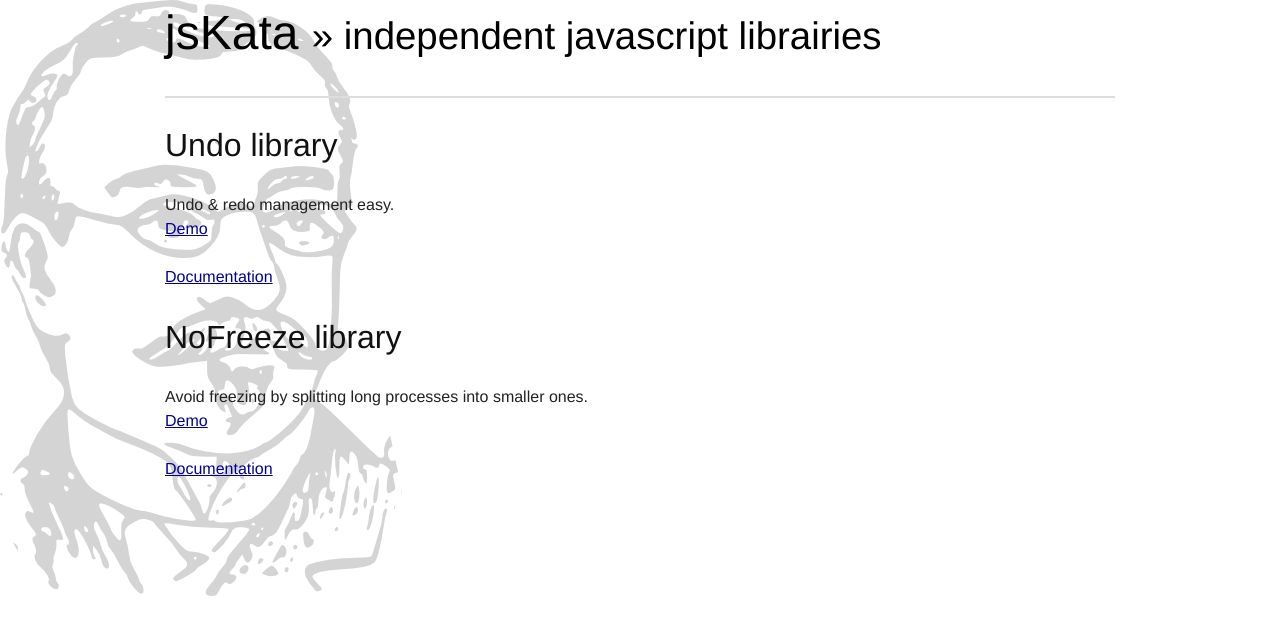
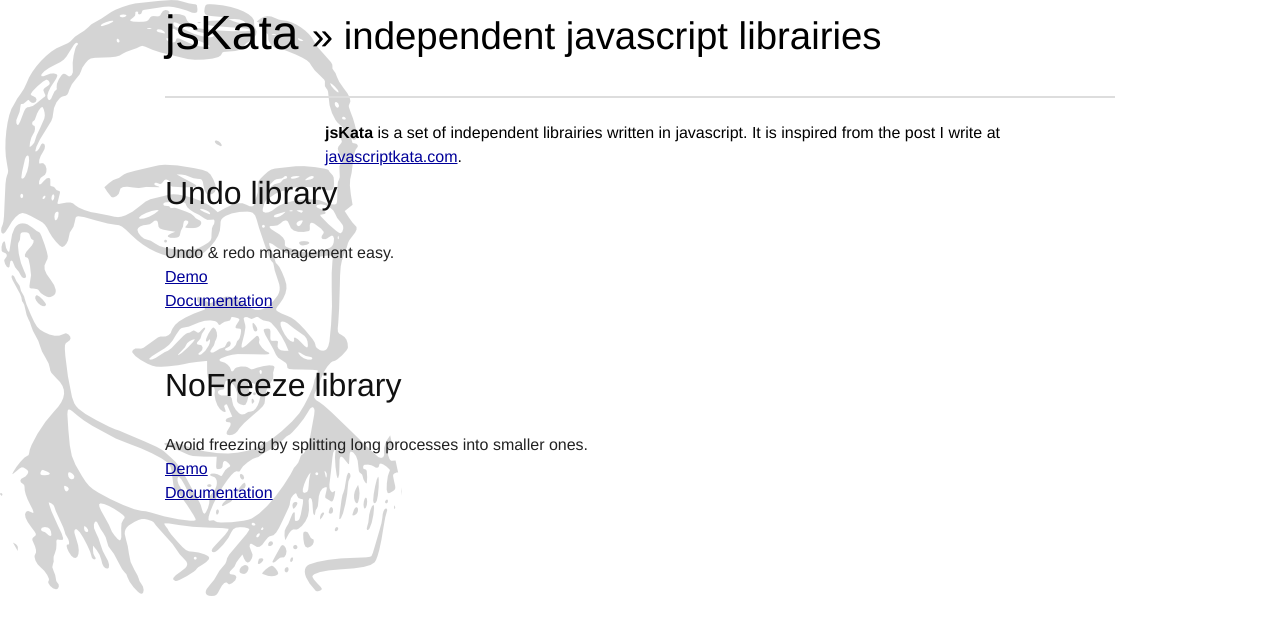
Before and after one commit to dsimard/jskata, a Jekyll site: the page built from index.html, in a window 1280 px wide. Shown: the top 635 px of the page. Built offline with Jekyll 4.4.1, drawn with Linux system fonts in a browser that asks for light colours; nearby versions of some CDN libraries; Markdown is read by kramdown in place of the engine named in the settings.

Commit message:
added jekyll

```diff
--- a/_layouts/jskata.html
+++ b/_layouts/jskata.html
@@ -9,6 +9,9 @@
   <link href="css/grid.css" media="screen" rel="stylesheet" type="text/css" />
   <link href="css/typography.css" media="screen" rel="stylesheet" type="text/css" />
   <link href="css/style.css" media="screen" rel="stylesheet" type="text/css" />
+  <script src="http://github.com/dsimard/jskata/raw/master/src/jskata.nofreeze.js"></script>
+  <script src="http://github.com/dsimard/jskata/raw/master/src/jskata.undo.js"></script>
+  <script src="http://code.jquery.com/jquery-1.4.2.min.js"></script>
 </head>
 <body>
   <div class="container">
--- a/css/style.css
+++ b/css/style.css
@@ -4,3 +4,6 @@
   background-attachment:fixed;
   font-size:100%;
 }
+
+#intro {
+}
--- a/index.html
+++ b/index.html
@@ -2,12 +2,22 @@
 layout: jskata
 title: Home
 ---
+<div class=" span-18 prepend-4 loud" id="intro">
+  <strong>jsKata</strong> is a set of independent librairies written in
+  javascript. It is inspired from the post I write at
+  <a href="http://www.javascriptkata.com/">javascriptkata.com</a>.
+</div>
+
 <h2>Undo library</h2>
 Undo & redo management easy.
-<p><a href="undo.html">Demo</a></p>
-<p><a href="http://github.com/dsimard/jskata/blob/master/doc/jskata.nofreeze.textile#readme">Documentation</a></p>
+<br />
+<a href="undo.html">Demo</a>
+<br />
+<a href="http://github.com/dsimard/jskata/blob/master/doc/jskata.nofreeze.textile#readme">Documentation</a>
 
-<h2>NoFreeze library</h2>
+<h2 class="prepend-top">NoFreeze library</h2>
 Avoid freezing by splitting long processes into smaller ones.
-<p><a href="undo.html">Demo</a></p>
-<p><a href="http://github.com/dsimard/jskata/blob/master/doc/jskata.undo.textile#readme">Documentation</a></p>
+<br />
+<a href="nofreeze.html">Demo</a>
+<br />
+<a href="http://github.com/dsimard/jskata/blob/master/doc/jskata.undo.textile#readme">Documentation</a>
```
Also changed, not shown: nofreeze.html (+4 -4 lines), undo.html (+7 -14 lines).
